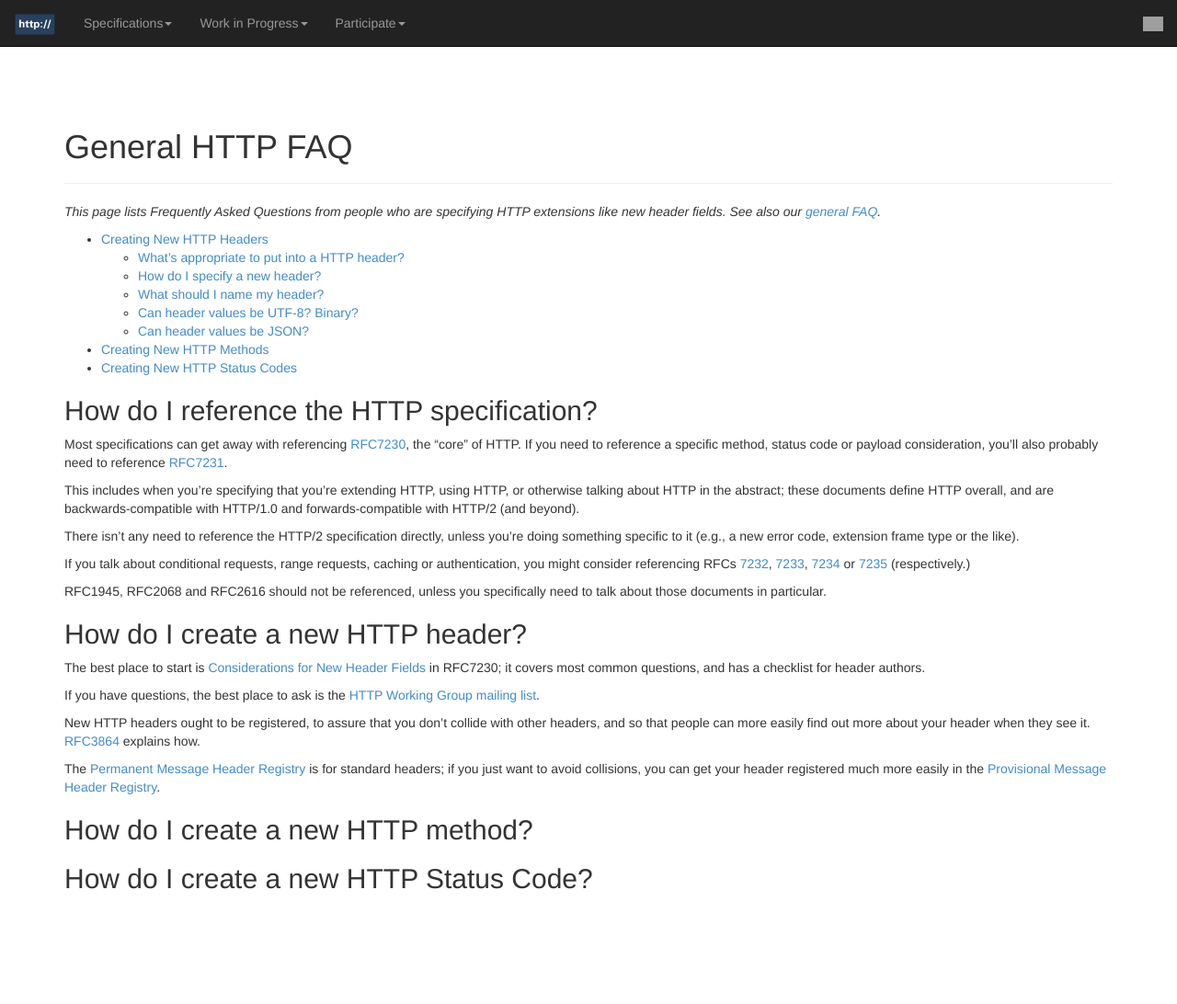
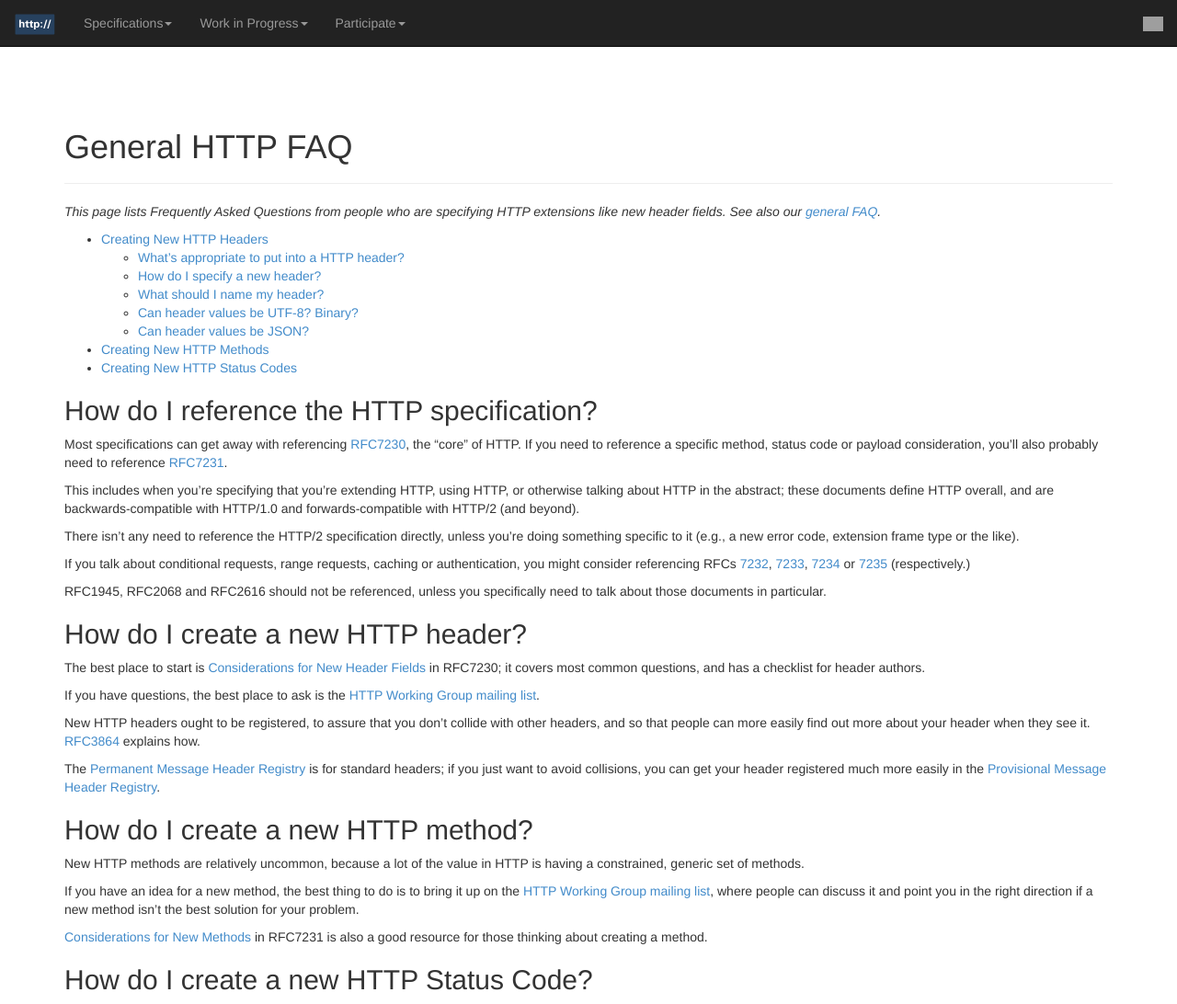
Before and after one commit to httpwg/httpwg.github.io, a Jekyll site: the page built from faq/spec.md, in a window 1280 px wide and 1092 px high. Shown: the whole window at 92% size. Built offline with Jekyll 4.4.1, drawn with Linux system fonts in a browser that asks for light colours; grey boxes are pictures that could not be loaded.

Commit message:
new methods

```diff
--- a/faq/spec.md
+++ b/faq/spec.md
@@ -73,5 +73,18 @@ prov-headers).
 
 ## How do I create a new HTTP method?
 
+New HTTP methods are relatively uncommon, because a lot of the value in HTTP is
+having a constrained, generic set of methods.
+
+If you have an idea for a new method, the best thing to do is to bring it up on
+the [HTTP Working Group mailing
+list](http://lists.w3.org/Archives/Public/ietf-http-wg/), where people can
+discuss it and point you in the right direction if a new method isn't the best
+solution for your problem.
+
+[Considerations for New
+Methods](http://httpwg.github.io/specs/rfc7231.html#considerations.for.new.metho
+ds) in RFC7231 is also a good resource for those thinking about creating a
+method.
 
 ## How do I create a new HTTP Status Code?
```
